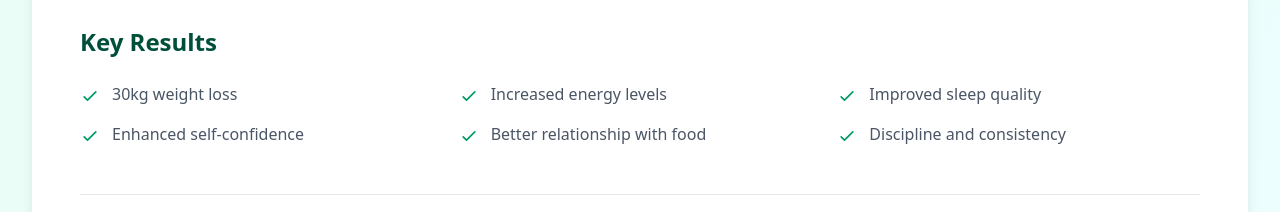
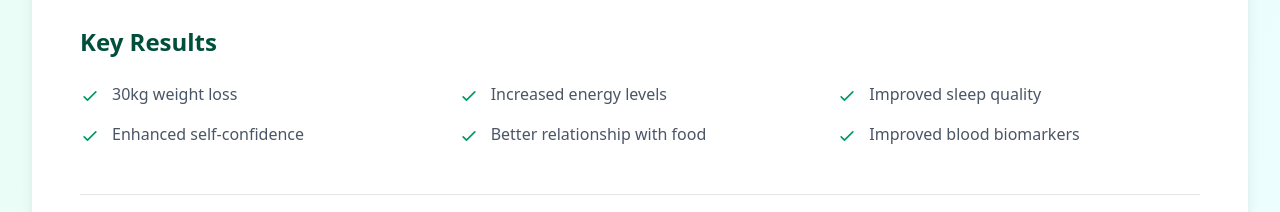
Before and after one commit to AmanMishra0987/nutri, a React (Vite) app: page /transformation/1 in a window 1280 px wide. Shown: the part 1080-1292 px from the top of the page. Built offline with nearby package versions, Linux system fonts and the light colour scheme.

Commit message:
add key result

```diff
--- a/src/pages/TransformationDetails.jsx
+++ b/src/pages/TransformationDetails.jsx
@@ -27,7 +27,7 @@ const TRANSFORMATIONS = [
             "Improved sleep quality",
             "Enhanced self-confidence",
             "Better relationship with food",
-            "Discipline and consistency"
+            "Improved blood biomarkers"
         ]
     },
 
@@ -51,7 +51,8 @@ const TRANSFORMATIONS = [
             "Improved energy levels",
             "Better lifestyle habits",
             "Enhanced discipline",
-            "Sustainable wellness routine"
+            "Sustainable wellness routine",
+            "Improved blood biomarkers"
         ]
     },
     {
@@ -73,7 +74,8 @@ const TRANSFORMATIONS = [
             "Increased mindfulness about eating",
             "Adopted cleaner lifestyle",
             "Enhanced motivation for fitness",
-            "Better understanding of nutrition"
+            "Better understanding of nutrition",
+            "Improved blood biomarkers"
         ]
     },
     {
@@ -96,7 +98,8 @@ const TRANSFORMATIONS = [
             "New perspective on food and nutrition",
             "Thorough and detailed approach",
             "Ongoing support and motivation",
-            "Personalized plan based on individual needs"
+            "Personalized plan based on individual needs",
+            "Improved blood biomarkers"
         ]
     },
     {
@@ -119,7 +122,8 @@ const TRANSFORMATIONS = [
             "Breaking the yo-yo dieting cycle",
             "Sustainable results",
             "Healthier relationship with food",
-            "Confidence in making healthy choices"
+            "Confidence in making healthy choices",
+            "Improved blood biomarkers"
         ]
     },
     {
@@ -142,7 +146,8 @@ const TRANSFORMATIONS = [
             "Sustainable and easy to follow plans",
             "Inclusion of favorite foods",
             "Support through all life events",
-            "Better understanding of food and balance"
+            "Better understanding of food and balance",
+            "Improved blood biomarkers"
         ]
     },
     {
@@ -165,7 +170,8 @@ const TRANSFORMATIONS = [
             "Enjoyment of favorite foods",
             "Complete lifestyle change",
             "Improved appearance and feelings",
-            "Sustainable healthy habits"
+            "Sustainable healthy habits",
+            "Improved blood biomarkers"
         ]
     },
     {
@@ -189,7 +195,8 @@ const TRANSFORMATIONS = [
             "Letting go of ego",
             "Being open to learning",
             "Lifelong skills development",
-            "Continued application of principles"
+            "Continued application of principles",
+            "Improved blood biomarkers"
         ]
     },
     {
@@ -213,7 +220,8 @@ const TRANSFORMATIONS = [
             "Guilt-free enjoyment of food",
             "Improved sleep habits understanding",
             "Comprehensive wellness approach",
-            "Healthier and more balanced than ever"
+            "Healthier and more balanced than ever",
+            "Improved blood biomarkers"
         ]
     },
     {
@@ -234,7 +242,9 @@ const TRANSFORMATIONS = [
             "22.3kg weight loss",
             "Reversed diabetes",
             "Better relationship with food",
-            "Improved health parameters"
+            "Improved health parameters",
+            "Improved blood biomarkers"
+
         ]
     },
     {
@@ -255,7 +265,8 @@ const TRANSFORMATIONS = [
             "23kg weight loss",
             "Better relationship with food",
             "Mindful eating habits",
-            "Increased confidence"
+            "Increased confidence",
+            "Improved blood biomarkers"
         ]
     },
     {
@@ -276,7 +287,8 @@ const TRANSFORMATIONS = [
             "28.4kg weight loss",
             "Improved confidence",
             "Better emotional balance",
-            "Healthier lifestyle habits"
+            "Healthier lifestyle habits",
+            "Improved blood biomarkers"
         ]
     },
     {
@@ -297,7 +309,8 @@ const TRANSFORMATIONS = [
             "9kg weight loss",
             "Craving-free plan",
             "Better hormonal balance",
-            "Improved energy"
+            "Improved energy",
+            "Improved blood biomarkers"
         ]
     },
     {
@@ -317,7 +330,8 @@ const TRANSFORMATIONS = [
         results: [
             "5kg weight loss",
             "Easy to follow plan",
-            "Feeling full all day"
+            "Feeling full all day",
+            "Improved blood biomarkers"
         ]
     },
     {
@@ -337,7 +351,8 @@ const TRANSFORMATIONS = [
         results: [
             "8kg weight loss",
             "Better physique",
-            "Improved confidence"
+            "Improved confidence",
+            "Improved blood biomarkers"
         ]
     },
     {
@@ -357,7 +372,8 @@ const TRANSFORMATIONS = [
         results: [
             "11.45kg weight loss",
             "Improved consistency",
-            "Better lifestyle habits"
+            "Better lifestyle habits",
+            "Improved blood biomarkers"
         ]
     },
     {
@@ -377,7 +393,8 @@ const TRANSFORMATIONS = [
         results: [
             "12kg weight loss",
             "Reduced inflammation",
-            "Better understanding of body"
+            "Better understanding of body",
+            "Improved blood biomarkers"
         ]
     },
     {
@@ -397,7 +414,8 @@ const TRANSFORMATIONS = [
         results: [
             "8kg weight loss",
             "Improved confidence",
-            "Better physique"
+            "Better physique",
+            "Improved blood biomarkers"
         ]
     },
     {
@@ -417,7 +435,8 @@ const TRANSFORMATIONS = [
         results: [
             "11kg weight loss",
             "Better hormonal balance",
-            "Improved health"
+            "Improved health",
+            "Improved blood biomarkers"
         ]
     },
     {
@@ -437,7 +456,8 @@ const TRANSFORMATIONS = [
         results: [
             "21kg weight loss",
             "Improved energy",
-            "Better hormonal balance"
+            "Better hormonal balance",
+            "Improved blood biomarkers"
         ]
     },
     {
@@ -456,7 +476,8 @@ const TRANSFORMATIONS = [
         solutions: "Simple sustainable plans, flexibility, constant support",
         results: [
             "13kg weight loss",
-            "Better lifestyle balance"
+            "Better lifestyle balance",
+            "Improved blood biomarkers"
         ]
     },
     {
@@ -476,7 +497,8 @@ const TRANSFORMATIONS = [
         results: [
             "14kg weight loss",
             "Better mental health",
-            "More energy"
+            "More energy",
+            "Improved blood biomarkers"
         ]
     },
     {
@@ -496,7 +518,8 @@ const TRANSFORMATIONS = [
         results: [
             "16kg weight loss",
             "Improved energy",
-            "Better mood"
+            "Better mood",
+            "Improved blood biomarkers"
         ]
     },
     {
@@ -516,7 +539,8 @@ const TRANSFORMATIONS = [
         results: [
             "18.5kg weight loss",
             "Sustainable lifestyle",
-            "Better dietary awareness"
+            "Better dietary awareness",
+            "Improved blood biomarkers"
         ]
     },
     {
@@ -536,7 +560,8 @@ const TRANSFORMATIONS = [
         results: [
             "27kg weight loss",
             "Stopped BP medication",
-            "Improved overall health"
+            "Improved overall health",
+            "Improved blood biomarkers"
         ]
     },
     {
@@ -556,7 +581,8 @@ const TRANSFORMATIONS = [
         results: [
             "25kg weight loss",
             "Consistency through events",
-            "Long-term sustainability"
+            "Long-term sustainability",
+            "Improved blood biomarkers"
         ]
     }
 
```
